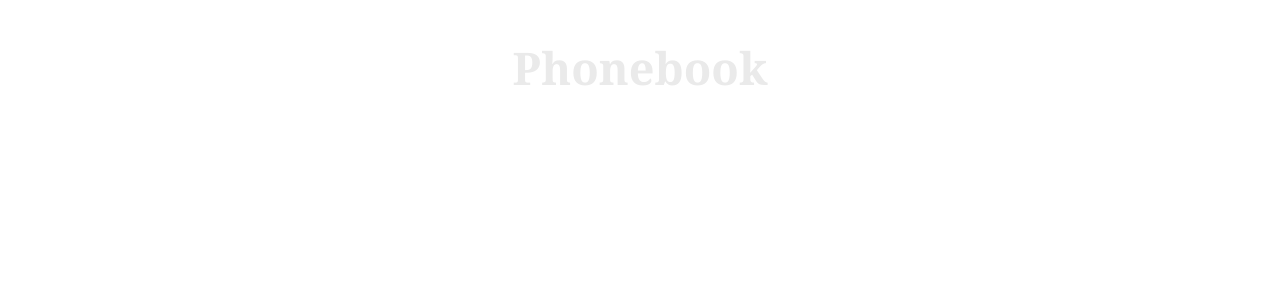
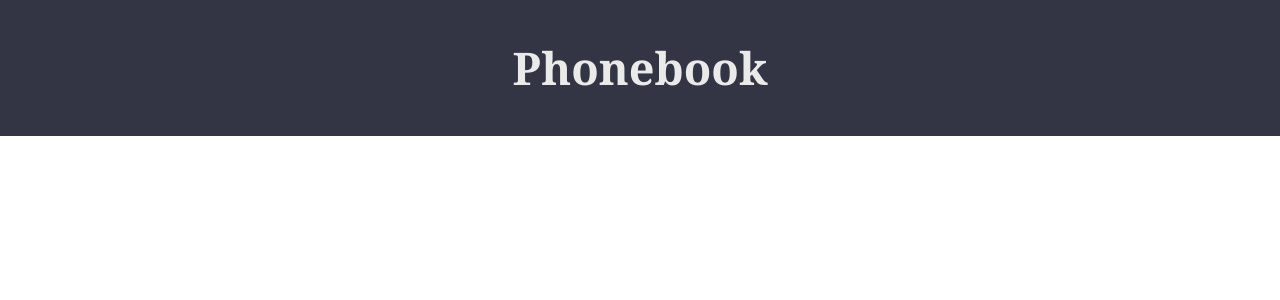
Before and after one commit to VolodymyrBilichenko/goit-react-hw-02-phonebook, a React (Create React App) app: page / in a window 1280 px wide. Shown: the top 300 px of the page. Built offline with nearby package versions, Linux system fonts and the light colour scheme.

Commit message:
Update Container.styled.js

```diff
--- a/src/components/Container/Container.styled.js
+++ b/src/components/Container/Container.styled.js
@@ -5,4 +5,5 @@ export const ContainerStyle = styled.div`
     flex-direction: column;
     justify-content: center;
     align-items: center;
+    background-color: #333444;
 `
```
